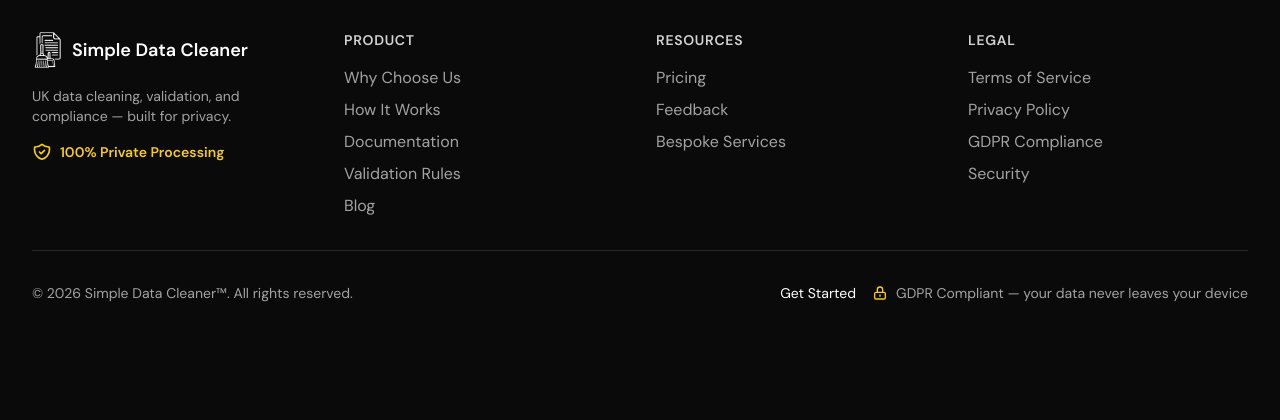
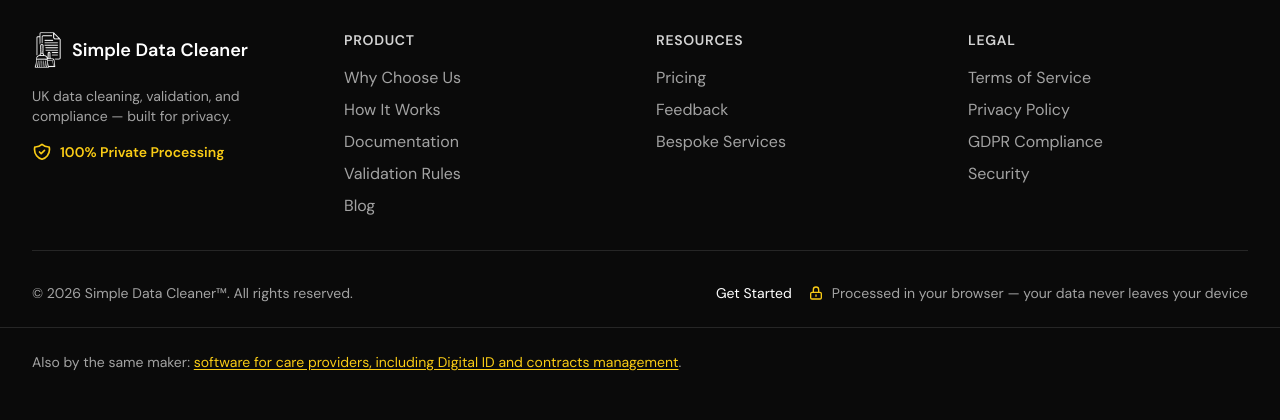
Before and after one commit to wellis321/validation, a PHP site: page /blog/index.php in a window 1280 px wide. Shown: the part 916-1336 px from the top of the page. Before the commit the page ends 1218 px from the top, so only its background shows below. Run offline with PHP 8.4, Linux system fonts and the light colour scheme.

Commit message:
Footer: link to the showcase ('Also by the same maker'); footer claim reworded
Co-Authored-By: Claude Sonnet 5.5 <noreply@anthropic.com>

```diff
--- a/includes/footer.php
+++ b/includes/footer.php
@@ -66,11 +66,14 @@
                         <svg class="w-4 h-4 text-yellow-400 flex-shrink-0" fill="none" stroke="currentColor" viewBox="0 0 24 24">
                             <path stroke-linecap="round" stroke-linejoin="round" stroke-width="2" d="M12 15v2m-6 4h12a2 2 0 002-2v-6a2 2 0 00-2-2H6a2 2 0 00-2 2v6a2 2 0 002 2zm10-10V7a4 4 0 00-8 0v4h8z" />
                         </svg>
-                        <span>GDPR Compliant — your data never leaves your device</span>
+                        <span>Processed in your browser — your data never leaves your device</span>
                     </div>
                 </div>
             </div>
         </div>
     </div>
+    <div class="max-w-7xl mx-auto px-4 sm:px-6 lg:px-8 mt-6 pt-6 border-t border-neutral-800">
+        <p class="text-neutral-400 text-sm">Also by the same maker: <a href="https://findcarescotland.com/software" class="text-yellow-400 underline underline-offset-2 hover:no-underline">software for care providers, including Digital ID and contracts management</a>.</p>
+    </div>
 </footer>
 <?php include __DIR__ . '/analytics.php'; ?>
```
